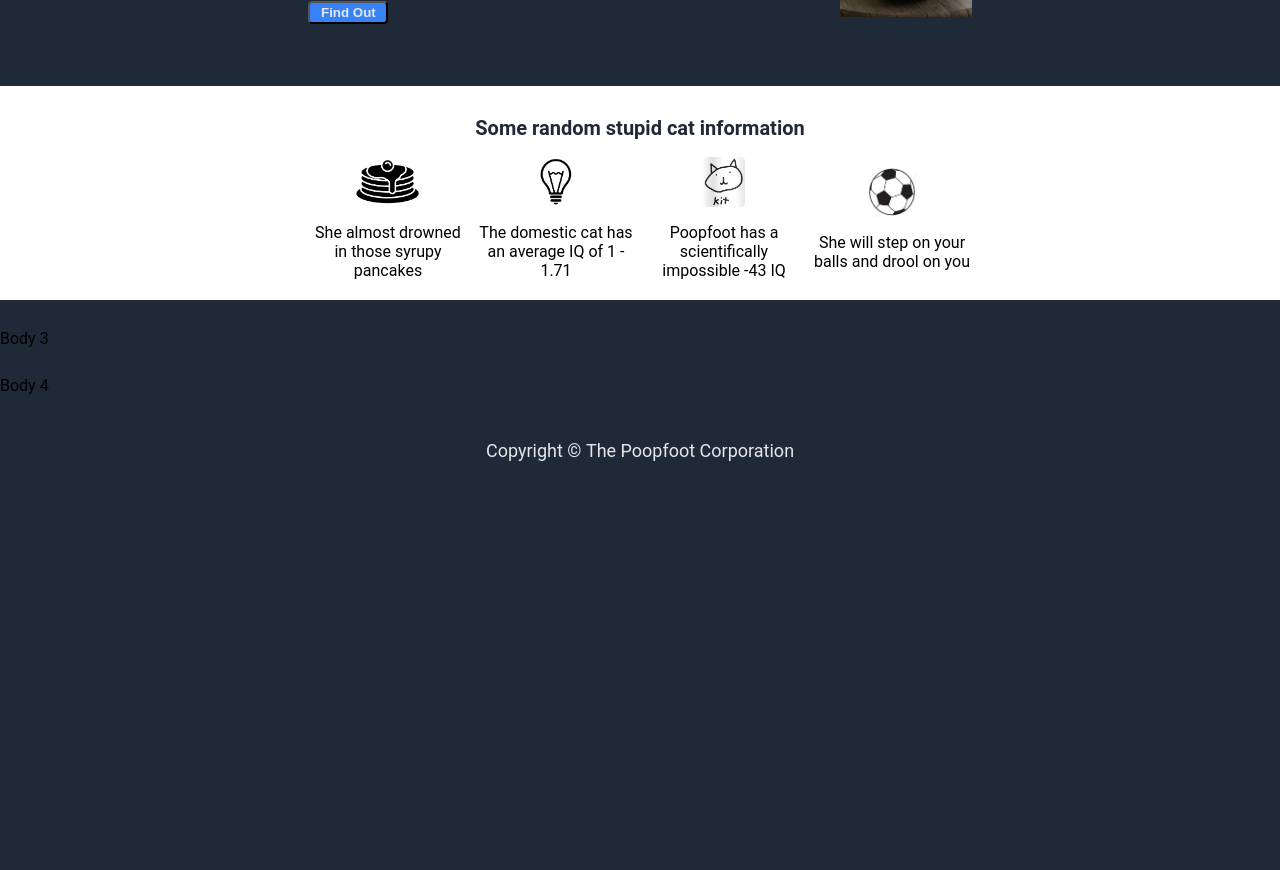
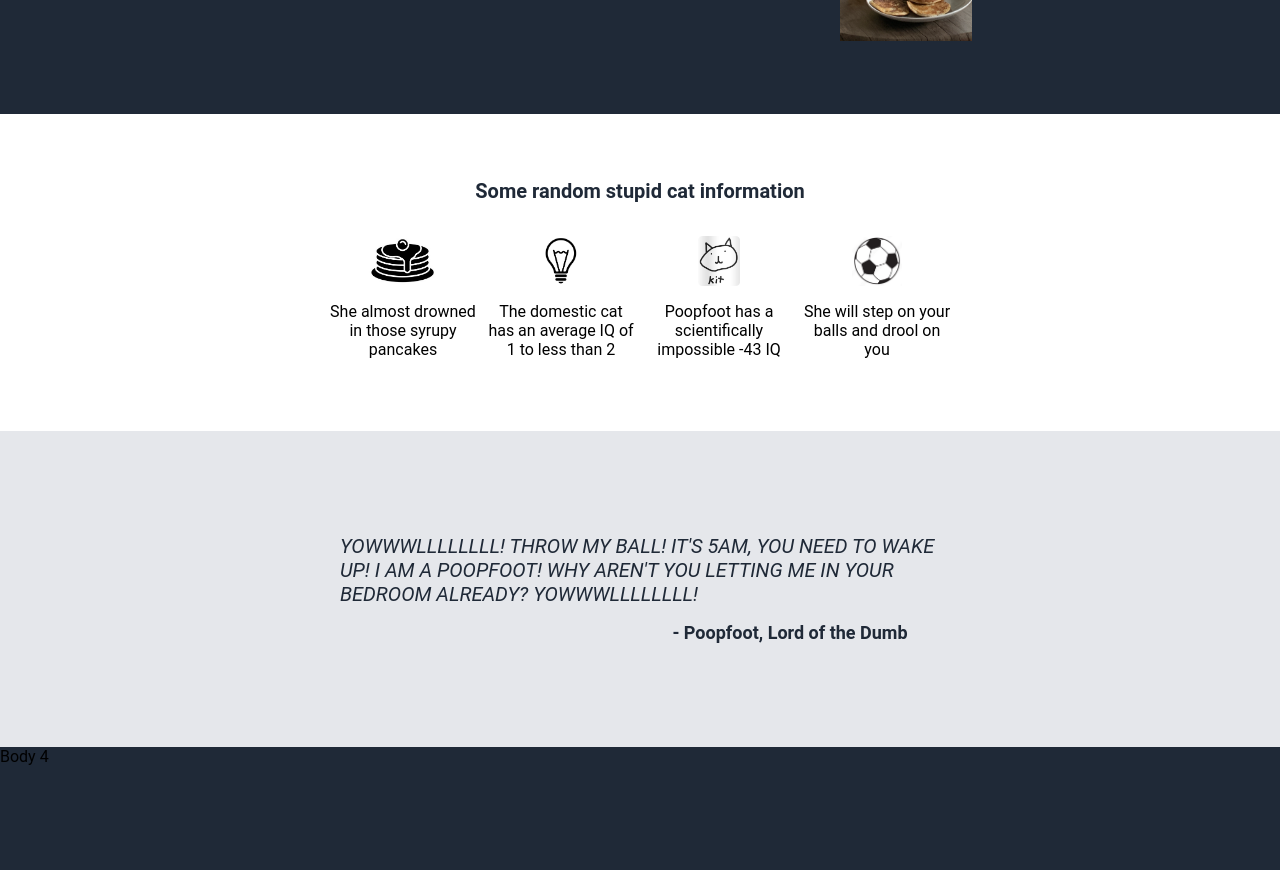
Before and after one commit to englishgritts/landing_page, a plain HTML site: page index.html in a window 1280 px wide. Shown: the part 323-1193 px from the top of the page. Before the commit the page ends 800 px from the top, so only its background shows below. Drawn offline with Linux system fonts and the light colour scheme.

Commit message:
Body 3 Complete - Quote centered and font correct. Citation sitting to the right

```diff
--- a/index.html
+++ b/index.html
@@ -21,7 +21,7 @@
  <div class="body1">
   <div class="text">
     <h1>This cat is an idiot. We don't know why</h1>
-    <p>Why does she yell like a banshee at 5am? Why does she give a blank stare? Why is food an obstacle at times? Foil balls are life?</p>
+    <p>Why does she yell like a banshee at 5am? Why does she give a blank stare? Why is food an obstacle at times? Foil balls are more important than life itself?</p>
     <button>Find Out</button>
   </div>
   <div class="image">
@@ -39,7 +39,7 @@
    </div>
    <div class="card2">
     <img src="lb.jpg" alt="Picture of">
-    <p>The domestic cat has an average IQ of 1 - 1.71</p>
+    <p>The domestic cat has an average IQ of 1 to less than 2</p>
    </div>
    <div class="card3">
     <img src="dumbcat.png" alt="Picture of">
@@ -51,7 +51,10 @@
    </div>
  </div>
 </div>
- <div class="body3">Body 3</div>
+ <div class="body3">
+    <div class="quote">YOWWWLLLLLLLL! THROW MY BALL! IT'S 5AM, YOU NEED TO WAKE UP! I AM A POOPFOOT! WHY AREN'T YOU LETTING ME IN YOUR BEDROOM ALREADY? YOWWWLLLLLLLL!</div>
+    <div class="citation">- Poopfoot, Lord of the Dumb</div>
+ </div>
  <div class="body4">Body 4</div>
  <div class="footer">Copyright&nbsp;<span>&#169;</span>&nbsp;The Poopfoot Corporation</div>
 </body>
--- a/style.css
+++ b/style.css
@@ -1,12 +1,18 @@
 body {
     background-color: #1f2937;
-    height: 100vh;
+    height: 180vh;
+    width: 100%;
     margin: 0;
     overflow: hidden;
     font-family: Roboto, sans-serif;
     display: flex;
     flex-direction: column;
-    justify-content: space-between;
+    flex: 1;
+    overflow: auto;
+}
+
+.body1, .body2, .body3, .body4 {
+    flex: 1;
 }
 
 .header {
@@ -50,6 +56,7 @@ a, .footer {
 .body1 {
     display: flex;
     justify-content: center;
+    align-items: center;
 }
 
 img {
@@ -60,7 +67,7 @@ img {
 
 .text h1 {
     color: #f9faf8;
-    font-size: 32px;
+    font-size: 28px;
     font-weight: bolder;
     padding: 0 0 8px 0;
     margin: 0;
@@ -100,23 +107,28 @@ button {
     color: #1f2937;
     font-weight: bolder;
     font-size: 10px;
-    padding-top: 16px;
+    padding: 16px;
 }
 
 .body2 {
     background-color: white;
     padding: 0;
     margin: 0;
+    align-items: center;
+    justify-content: center;
+    display: flex;
+    flex-direction: column;
 }
 
 .cards {
     display: flex;
     justify-content: center;
     align-items: center;
+    padding-bottom: 16px;
 }
 
 .card1, .card2, .card3, .card4 {
-    width: 160px;
+    width: 150px;
 }
 
 .card1 img, .card2 img, .card3 img, .card4 img {
@@ -134,3 +146,30 @@ button {
     text-align: center;
     padding: 4px;
 }
+
+.body3 {
+    display: flex;
+    flex-direction: column;
+    background-color: #e5e7eb;
+    justify-content: center;
+    align-items: center;
+    padding: 0;
+    margin: 0;
+    color: #1f2937;
+}
+
+.quote {
+    font-size: 20px;
+    font-style: italic;
+    padding: 0;
+    display: flex;
+    width: 600px;
+}
+
+.citation {
+    font-size: 18px;
+    font-weight: bold;
+    display: flex;
+    padding-top: 16px;
+    margin-left: 300px;
+}
```
